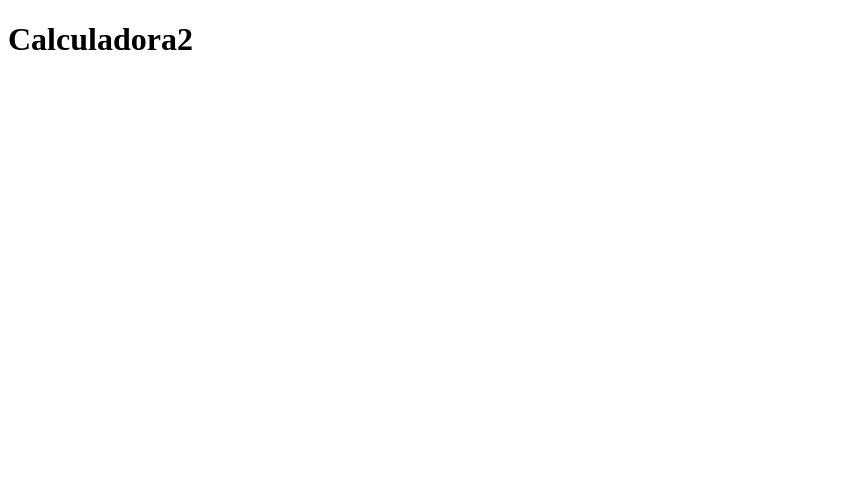
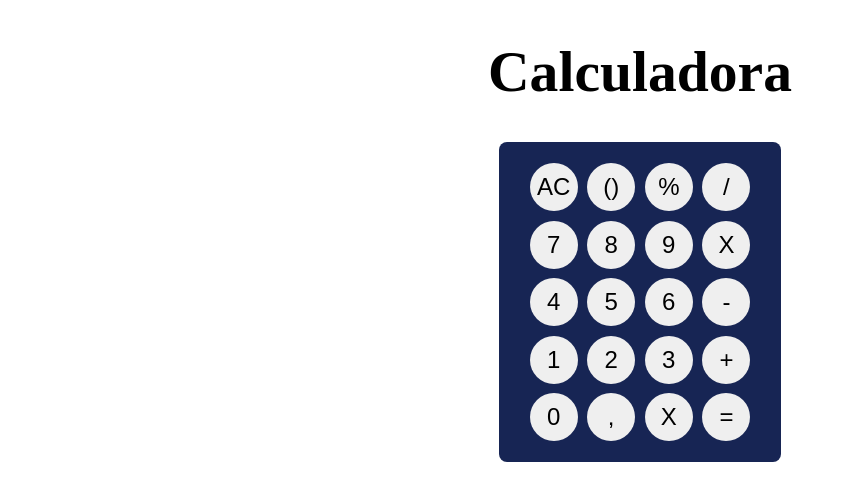
Before and after one commit to irailtonreis/calculator, a React (Vite) app: page / in a window 1280 px wide. Shown: the top 500 px of the page, without its empty margins (0-846 px from the left). Built offline with nearby package versions, Linux system fonts and the light colour scheme.

Commit message:
feat: Estrutura da aplicação - Adiciona botões

```diff
--- a/src/App.css
+++ b/src/App.css
@@ -0,0 +1,3 @@
+#root{
+  --blue-950: #172554;
+}
--- a/src/App.jsx
+++ b/src/App.jsx
@@ -1,11 +1,9 @@
 import './App.css'
-
+import { Calculator } from './components/Calculator'
 function App() {
 
   return (
-    <>
-      <h1>Calculadora2</h1>
-    </>
+      <Calculator />
   )
 }
 
--- /dev/null
+++ b/src/components/Calculator.jsx
@@ -0,0 +1,34 @@
+import React from "react";
+import styles from "./Calculator.module.css";
+
+export function Calculator() {
+  return (
+    <div>
+      <div className={styles.title}>
+        <h1 className={styles}>Calculadora</h1>
+      </div>
+      <div className={styles.container}>
+        <button className={styles.button}>AC</button>
+        <button className={styles.button}>()</button>
+        <button className={styles.button}>%</button>
+        <button className={styles.button}>/</button>
+        <button className={styles.button}>7</button>
+        <button className={styles.button}>8</button>
+        <button className={styles.button}>9</button>
+        <button className={styles.button}>X</button>
+        <button className={styles.button}>4</button>
+        <button className={styles.button}>5</button>
+        <button className={styles.button}>6</button>
+        <button className={styles.button}>-</button>
+        <button className={styles.button}>1</button>
+        <button className={styles.button}>2</button>
+        <button className={styles.button}>3</button>
+        <button className={styles.button}>+</button>
+        <button className={styles.button}>0</button>
+        <button className={styles.button}>,</button>
+        <button className={styles.button}>X</button>
+        <button className={styles.button}>=</button>
+      </div>
+    </div>
+  );
+}
--- /dev/null
+++ b/src/components/Calculator.module.css
@@ -0,0 +1,25 @@
+.title {
+    font-size: 1.8rem;
+    text-align: center;
+}
+
+.container {
+    max-width: 250px;
+    margin: 0 auto;
+    background: var(--blue-950);
+    border-radius: 8px;
+    padding: 1rem;
+    display: flex;
+    justify-content: center;
+    flex-wrap: wrap;
+}
+
+.button{
+    width: 3rem;
+    height: 3rem;
+    font-size: 1.5rem;
+    border: none;
+    border-radius: 50%;
+    margin: 0.3rem;
+    cursor: pointer;
+}
```
